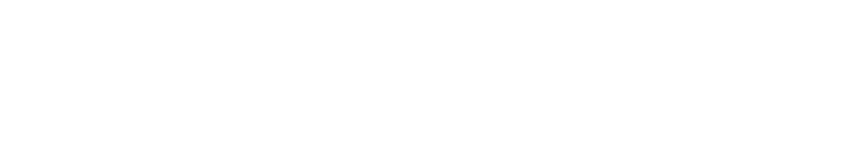
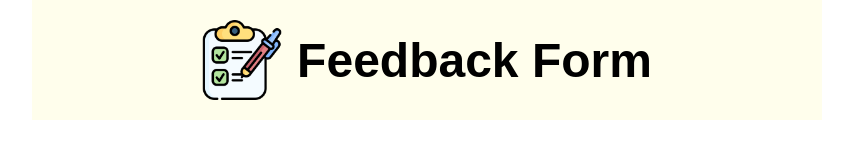
Before and after one commit to BuhleMtshali/software-engineering-mini-projects, a plain HTML site: page month-1-js-tools/day-06-form-validation/index.html in a window 1280 px wide. Shown: the whole page, without its empty margins (213-1066 px from the left). Drawn offline with Linux system fonts and the light colour scheme; a web font is replaced by a local one.

Commit message:
updated the files

```diff
--- a/month-1-js-tools/day-06-form-validation/app.css
+++ b/month-1-js-tools/day-06-form-validation/app.css
@@ -0,0 +1,50 @@
+@import url('https://fonts.googleapis.com/css2?family=Chewy&family=Inter+Tight:ital,wght@0,100..900;1,100..900&display=swap');
+@import url('https://fonts.googleapis.com/css2?family=Chewy&family=Inter+Tight:ital,wght@0,100..900;1,100..900&family=Winky+Rough:ital,wght@0,300..900;1,300..900&display=swap');
+
+:root{
+    --apricot-white: #FFFEEC;
+    --gold-green: #CAC426;
+    --deep-charcoal: #222223;
+    --lavender: #BCB4FF;
+}
+
+*{
+    font-family: "Winky Rough", sans-serif;
+    margin: 0;
+}
+
+*:focus{
+    outline: none;
+}
+
+.container{
+    max-width: 750px;
+    width: 100%;
+    height: auto;
+    margin: 0 auto;
+    background-color: var(--apricot-white);
+    padding: 20px;
+}
+
+header{
+    display: flex;
+    align-items: center;
+    justify-content: center;
+    gap: 15px;
+}
+
+.logo{
+    width: 80px;
+    height: 80px;
+}
+
+.logo img{
+    width: 100%;
+    height: 100%;
+    object-position: center;
+    object-fit: cover;
+}
+
+header h1{
+    font-size: 3rem;
+}
--- a/month-1-js-tools/day-06-form-validation/index.html
+++ b/month-1-js-tools/day-06-form-validation/index.html
@@ -5,8 +5,16 @@
     <meta name="viewport" content="width=device-width, initial-scale=1.0">
     <title>Feedback Form</title>
     <link rel="shortcut icon" href="assets/favicon.png" type="image/x-icon">
+    <link rel="stylesheet" href="app.css">
 </head>
 <body>
-
+    <div class="container">
+        <header>
+            <div class="logo">
+                <img src="assets/logo.png" alt="">
+            </div>
+            <h1>Feedback Form</h1>
+        </header>
+    </div>
 </body>
 </html>
```
Also changed, not shown: month-1-js-tools/day-06-form-validation/assets/logo.png (added).
